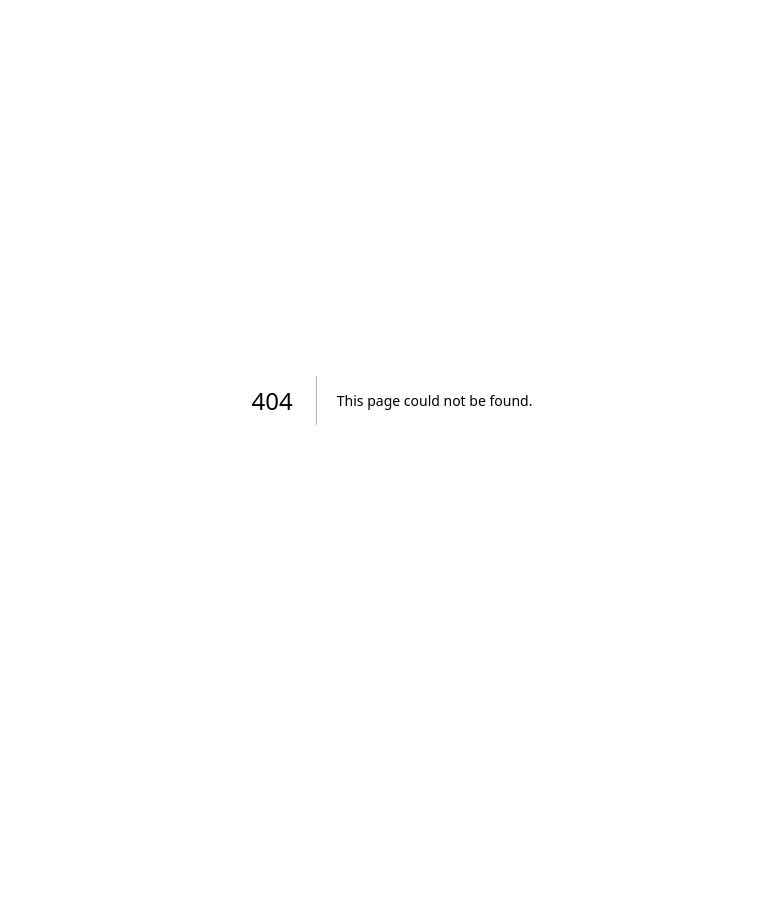
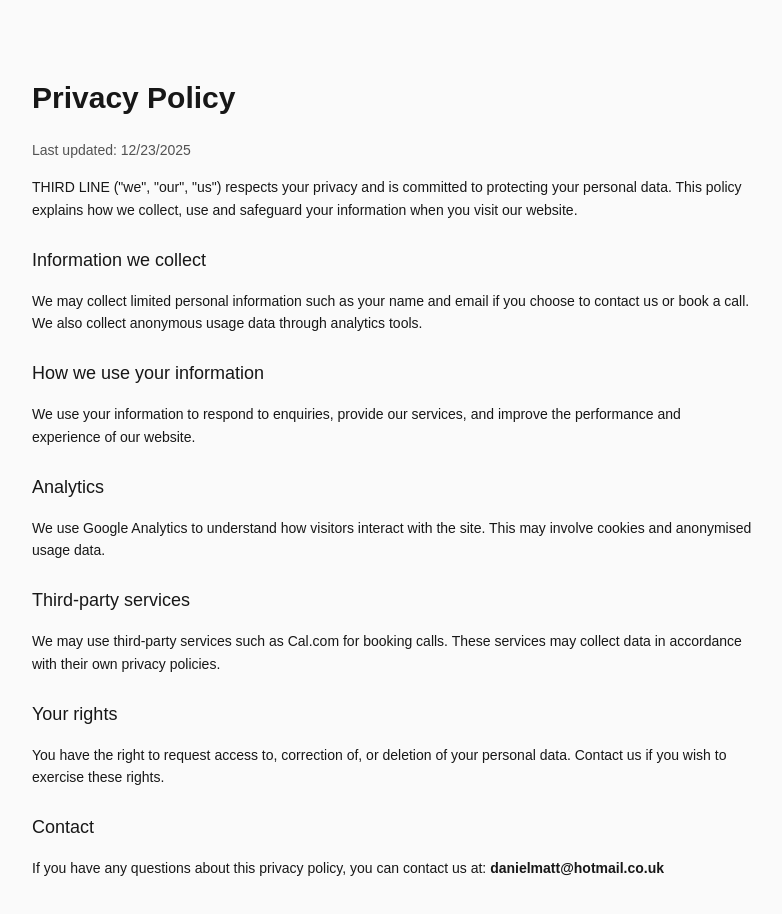
Before and after one commit to OddFutureDaniel/daniel-portfolio, a Next.js app: page /privacy in a window 1280 px wide. Before the commit this address had no page. Shown: the top 914 px of the page, without its empty margins (248-1030 px from the left). Before the commit the page ends 800 px from the top, so only its background shows below. Built offline with nearby package versions, Linux system fonts and the light colour scheme.

Commit message:
added privacy policy

```diff
--- /dev/null
+++ b/app/privacy/page.tsx
@@ -0,0 +1,65 @@
+// app/privacy/page.tsx
+import type { Metadata } from "next";
+
+export const metadata: Metadata = {
+  title: "Privacy Policy | THIRD LINE",
+  description: "Privacy policy for THIRD LINE",
+};
+
+export default function PrivacyPage() {
+  return (
+    <main className="mx-auto max-w-3xl px-6 py-20 text-neutral-900">
+      <h1 className="text-3xl font-semibold mb-6">Privacy Policy</h1>
+
+      <p className="mb-4 text-sm text-neutral-600">
+        Last updated: {new Date().toLocaleDateString()}
+      </p>
+
+      <section className="space-y-4 text-sm leading-relaxed">
+        <p>
+          THIRD LINE ("we", "our", "us") respects your privacy and is committed to
+          protecting your personal data. This policy explains how we collect,
+          use and safeguard your information when you visit our website.
+        </p>
+
+        <h2 className="text-lg font-medium mt-6">Information we collect</h2>
+        <p>
+          We may collect limited personal information such as your name and email
+          if you choose to contact us or book a call. We also collect anonymous
+          usage data through analytics tools.
+        </p>
+
+        <h2 className="text-lg font-medium mt-6">How we use your information</h2>
+        <p>
+          We use your information to respond to enquiries, provide our services,
+          and improve the performance and experience of our website.
+        </p>
+
+        <h2 className="text-lg font-medium mt-6">Analytics</h2>
+        <p>
+          We use Google Analytics to understand how visitors interact with the
+          site. This may involve cookies and anonymised usage data.
+        </p>
+
+        <h2 className="text-lg font-medium mt-6">Third-party services</h2>
+        <p>
+          We may use third-party services such as Cal.com for booking calls.
+          These services may collect data in accordance with their own privacy
+          policies.
+        </p>
+
+        <h2 className="text-lg font-medium mt-6">Your rights</h2>
+        <p>
+          You have the right to request access to, correction of, or deletion of
+          your personal data. Contact us if you wish to exercise these rights.
+        </p>
+
+        <h2 className="text-lg font-medium mt-6">Contact</h2>
+        <p>
+          If you have any questions about this privacy policy, you can contact us
+          at: <strong>danielmatt@hotmail.co.uk</strong>
+        </p>
+      </section>
+    </main>
+  );
+}
--- a/components/sections/Footer.tsx
+++ b/components/sections/Footer.tsx
@@ -33,7 +33,7 @@ export default function Footer() {
 
                                     </li>
                                     <li>
-                                    <Link className="text-sm text-neutral-600 hover:text-black transition-colors" href="/#calendar">Conract</Link>
+                                    <Link className="text-sm text-neutral-600 hover:text-black transition-colors" href="/#calendar">Contact</Link>
 
                                     </li>
                                 </ul>
@@ -43,7 +43,7 @@ export default function Footer() {
                                 </h3>
                                 <ul className="space-y-3">
                                     <li>
-                                    <Link className="text-sm text-neutral-600 hover:text-black transition-colors" href="">Privacy Policy</Link>
+                                    <Link className="text-sm text-neutral-600 hover:text-black transition-colors" href="/privacy">Privacy Policy</Link>
 
                                     </li>
                                 </ul>
```
